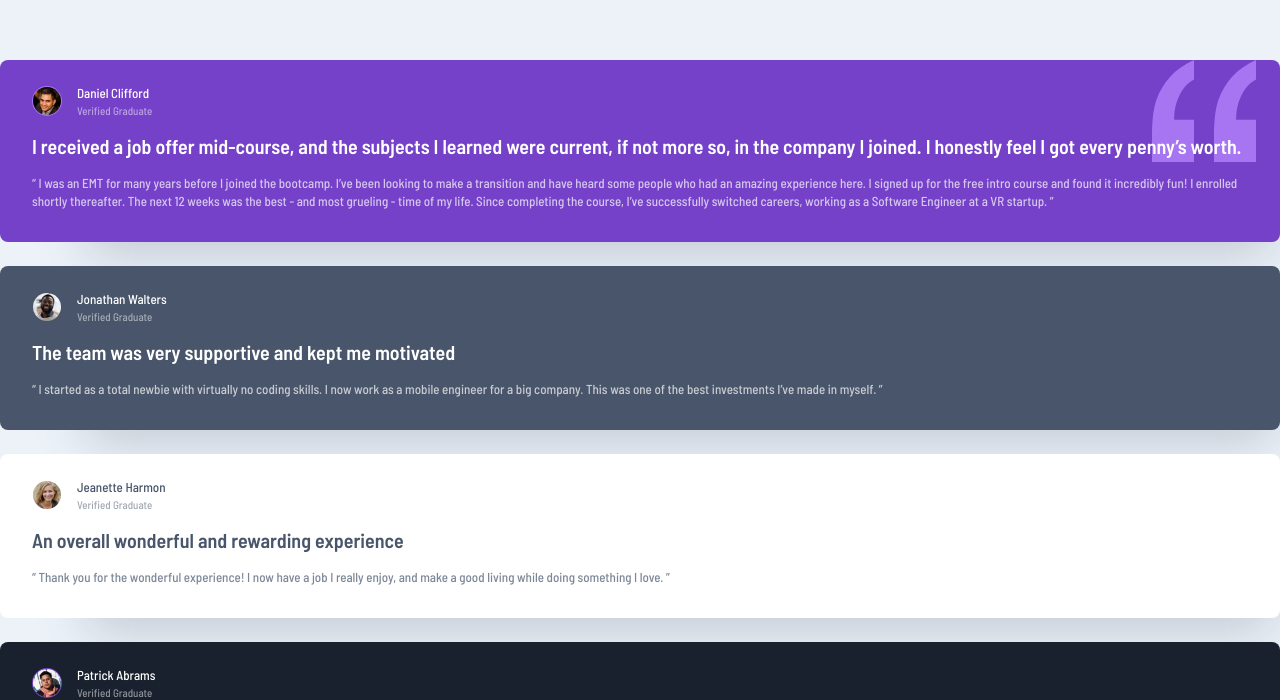
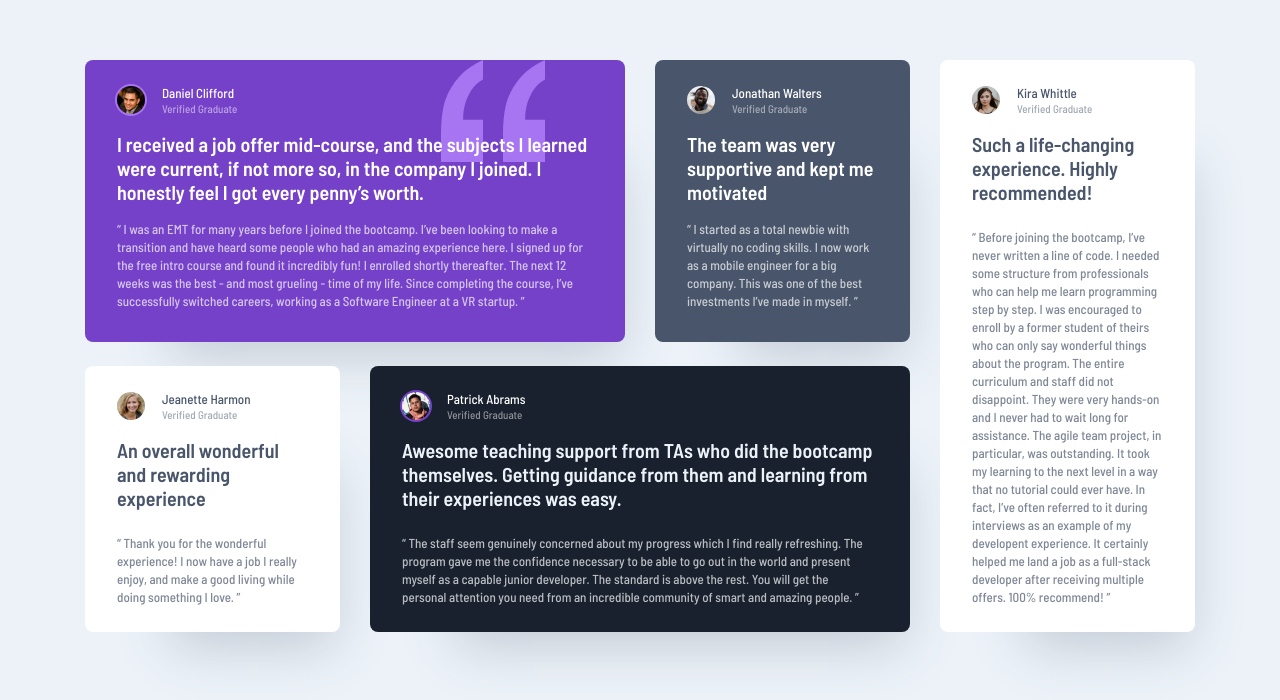
Before and after one commit to zuolizhu/testimonials-grid-frontendmentor, a React (Create React App) app: page / in a window 1280 px wide. Shown: the part 104-804 px from the top of the page. Built offline with nearby package versions, Linux system fonts and the light colour scheme.

Commit message:
layout for tablet and desktop, adjusted border for avatar

```diff
--- a/src/components/Testimonial.js
+++ b/src/components/Testimonial.js
@@ -38,7 +38,7 @@ const getBeforeCss = (bgcolor) => {
 export default function Testimonial({ testimonial }) {
 
   return (
-    <div className={`testimonial testimonial--${testimonial.bgcolor}`}>
+    <div className={`testimonial testimonial--${testimonial.bgcolor} testimonial--${testimonial.id}`}>
       <div className="testimonial__profile">
         <div className={`testimonial__profile__avatar testimonial__profile__avatar--${testimonial.bgcolor}`}>
           <img src={require(`../assets/image-${testimonial.avatar}.jpg`).default} alt={`${testimonial.avatar} avatar`}/>
--- a/src/styles/_base.scss
+++ b/src/styles/_base.scss
@@ -46,6 +46,7 @@ p {
 
 .container {
   padding: 7.1rem 2.4rem;
+  transition: var(--transition) padding;
   @media (min-width: 768px) {
     padding: 12rem 4.8rem;
   }
--- a/src/styles/_testimonials-grid.scss
+++ b/src/styles/_testimonials-grid.scss
@@ -1,6 +1,15 @@
 .testimonials-grid {
   display: grid;
   row-gap: 2.4rem;
+  @media (min-width: 768px) {
+    margin: 0 auto;
+    column-gap: 3rem;
+    max-width: 111rem;
+    grid-template-columns: repeat(2, 1fr);
+  }
+  @media (min-width: 1200px) {
+    grid-template-columns: repeat(4, 1fr);
+  }
 
   .testimonial {
     border-radius: .8rem;
@@ -13,6 +22,9 @@
       background-position: top right 2.4rem;
       background-color: var(--color-violet-52);
       background-image: url(../assets/bg-pattern-quotation.svg);
+      @media (min-width: 768px) {
+        background-position: top right 8rem;
+      }
     }
 
     &--gray {
@@ -36,37 +48,46 @@
 
       // avatar
       &__avatar {
-        width: 3rem;
-        height: 3rem;
+        z-index: 2;
         grid-row: 1/3;
+        width: 2.8rem;
+        height: 2.8rem;
         grid-column: 1/2;
         border-radius: 50%;
+        position: relative;
         align-items: center;
         display: inline-flex;
         justify-content: center;
-        &--violet {
+        &::after {
+          content: '';
+          top: 50%;
+          left: 50%;
+          z-index: 1;
+          width: 3.2rem;
+          height: 3.2rem;
+          position: absolute;
+          border-radius: 50%;
+          transform: translate(-50%, -50%);
+        }
+        &--violet::after {
           background-color: #A775F1;
         }
-        &--gray {
-          background-color: var(--color-blue-35);
-        }
-        &--white {
-          background-color: var(--color-white);
-        }
-        &--blue {
+        &--blue::after {
           background-color: var(--color-violet-52);
         }
 
         img {
+          z-index: 2;
           width: 2.8rem;
           height: 2.8rem;
           border-radius: 50%;
+          position: relative;
         }
       }
       &__name {
         grid-row: 1/2;
         grid-column: 2/3;
-        margin-bottom: .4rem;
+        margin-bottom: .2rem;
       }
       &__title {
         grid-row: 2/3;
@@ -79,5 +100,64 @@
       margin-top: 1.8rem;
       margin-bottom: 1.6rem;
     }
+
+    // layouts on tablet
+    @media (min-width: 768px) {
+      &--1 {
+        grid-row: 1/3;
+        grid-column: 2/3;
+      }
+      &--2 {
+        grid-row: 1/2;
+        grid-column: 1/2;
+      }
+      &--3 {
+        grid-row: 2/3;
+        grid-column: 1/2;
+      }
+      &--4 {
+        grid-row: 3/4;
+        grid-column: 1/3;
+      }
+      &--5 {
+        grid-row: 4/5;
+        grid-column: 1/3;
+      }
+    }
+    @media (min-width: 1200px) {
+      &--1 {
+        grid-row: 1/2;
+        grid-column: 1/3;
+      }
+      &--2 {
+        grid-row: 1/2;
+        grid-column: 3/4;
+      }
+      &--3 {
+        grid-row: 2/3;
+        grid-column: 1/2;
+        padding-bottom: 2.6rem;
+        .testimonial__after {
+          margin-bottom: 2.4rem;
+        }
+      }
+      &--4 {
+        grid-row: 2/3;
+        grid-column: 2/4;
+        padding-right: 3.5rem;
+        padding-bottom: 2.6rem;
+        .testimonial__after {
+          margin-bottom: 2.4rem;
+        }
+      }
+      &--5 {
+        grid-row: 1/3;
+        grid-column: 4/5;
+        padding-bottom: 2.6rem;
+        .testimonial__after {
+          margin-bottom: 2.4rem;
+        }
+      }
+    }
   }
 }
```
